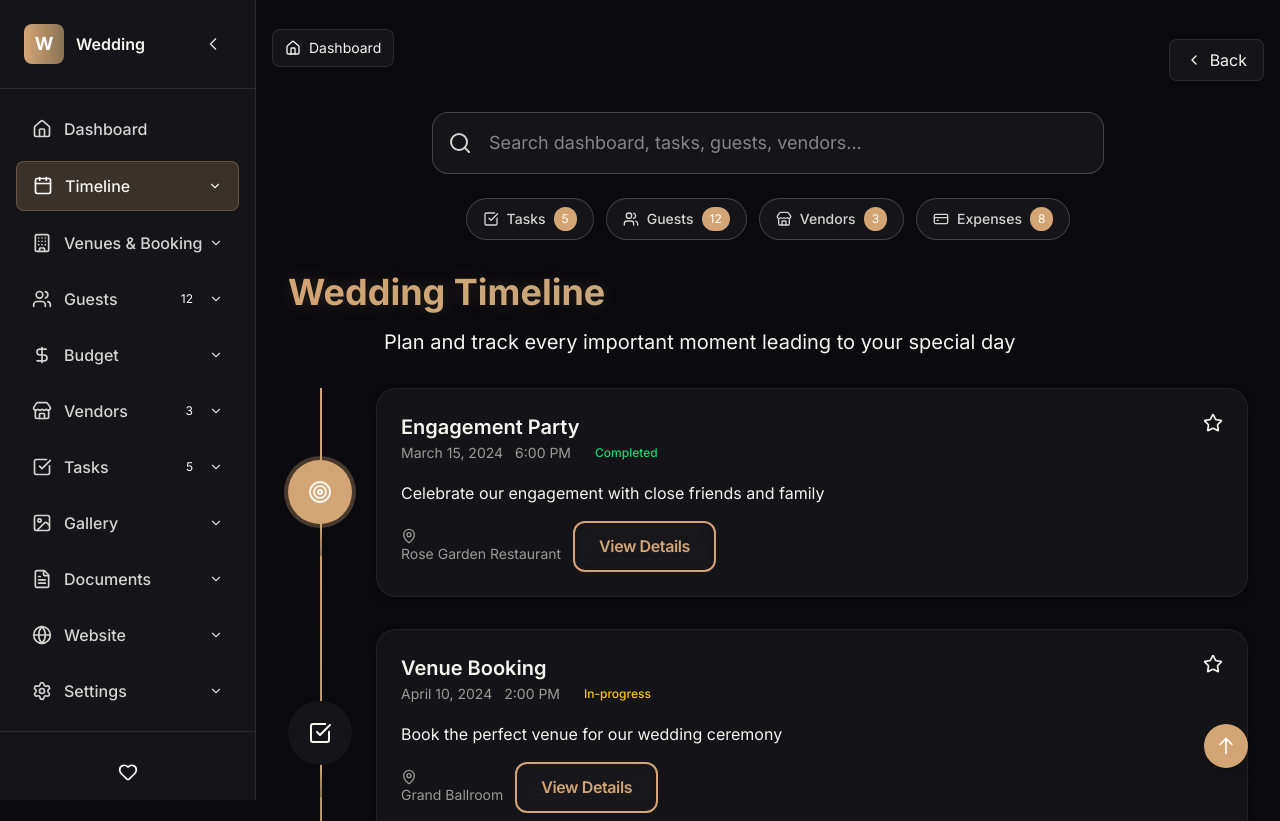
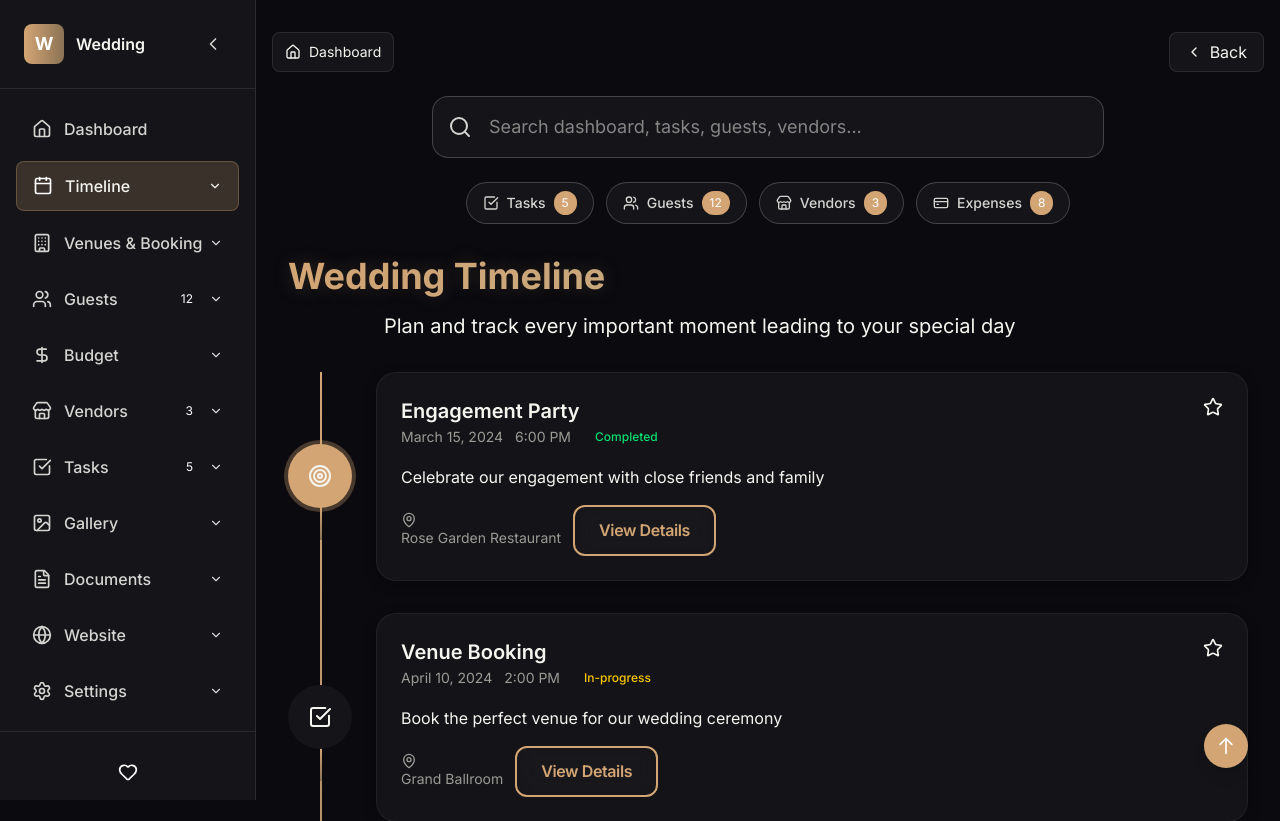
Before and after one commit to Harman8815/Saanjh, a Next.js app in the folder frontend/: page /dashboard/timeline in a window 1280 px wide. Shown: the top 821 px of the page. Built offline with nearby package versions, Linux system fonts and the light colour scheme; a web font is replaced by a local one.

Commit message:
fix: improve breadcrumbs alignment and layout width
- Change container to w-full for full-width layout
- Update breadcrumbs to use flexbox with proper centering
- Adjust breadcrumb item heights for consistent vertical alignment (h-10)
- Remove bottom margin from breadcrumbs nav

```diff
--- a/frontend/app/dashboard/layout.tsx
+++ b/frontend/app/dashboard/layout.tsx
@@ -62,21 +62,23 @@ export default function DashboardLayout({
 
       {/* Main Content */}
       <div className={`flex-1 transition-all duration-300 overflow-x-hidden ${isSidebarCollapsed ? 'md:ml-20 ml-0' : 'md:ml-64 ml-0'}`}>
-        <div className={`container mx-auto px-4 py-8 transition-all duration-300 ${
-          isSidebarCollapsed ? 'max-w-full' : 'max-w-[calc(100vw-16rem)]'
-        }`}>
+        <div className={`w-full px-4 py-8 transition-all duration-300`}>
           {/* Breadcrumbs and Back Button */}
           {pathname !== '/dashboard' && (
-            <div className="flex items-center justify-between mb-6">
+            <div className="flex flex-row justify-between mb-6 w-full">
+              <div className="flex ">
                 <Breadcrumbs items={getBreadcrumbItems()} />
+              </div>
+              <div className="flex justify-end">
                 <button
                   onClick={goBack}
-                className="flex items-center gap-2 px-4 py-2 bg-surface border border-white/10 rounded-lg hover:bg-white/5 transition-colors"
+                  className="flex items-center gap-2 px-4 py-1 bg-surface border border-white/10 rounded-lg hover:bg-white/5 transition-colors"
                   title="Go back to dashboard"
                 >
                   <ChevronLeft size={16} />
                   <span>Back</span>
                 </button>
+              </div>
             </div>
           )}
 
--- a/frontend/components/dashboard/Breadcrumbs.tsx
+++ b/frontend/components/dashboard/Breadcrumbs.tsx
@@ -22,10 +22,10 @@ export default function Breadcrumbs({ items }: BreadcrumbsProps) {
   ];
 
   return (
-    <nav className="flex items-center space-x-2 text-sm text-text-muted mb-6 h-8">
+    <nav className="flex items-center  space-x-2 text-sm text-text-muted h-10">
       <Link
         href="/dashboard"
-        className="flex items-center gap-2 px-3 py-2 bg-surface border border-white/10 rounded-lg hover:bg-white/5 transition-colors"
+        className="flex items-center gap-2 px-3 py-1.5 bg-surface border border-white/10 rounded-lg hover:bg-white/5 transition-colors h-10"
       >
         <Home size={16} />
         <span>Dashboard</span>
@@ -37,7 +37,7 @@ export default function Breadcrumbs({ items }: BreadcrumbsProps) {
           {item.href ? (
             <Link
               href={item.href}
-              className={`px-3 py-2 h-8 rounded-lg transition-colors flex items-center ${
+              className={`px-3 py-1.5 h-10 rounded-lg transition-colors flex items-center ${
                 pathname === item.href
                   ? 'bg-primary text-white'
                   : 'bg-surface border border-white/10 hover:bg-white/5'
@@ -46,7 +46,7 @@ export default function Breadcrumbs({ items }: BreadcrumbsProps) {
               {item.label}
             </Link>
           ) : (
-            <span className="px-3 py-2 h-8 bg-surface border border-white/10 rounded-lg flex items-center">
+            <span className="px-3 py-1.5 h-10 bg-surface border border-white/10 rounded-lg flex items-center">
               {item.label}
             </span>
           )}
```
Lines whose indentation alone changed are shown as unchanged.
